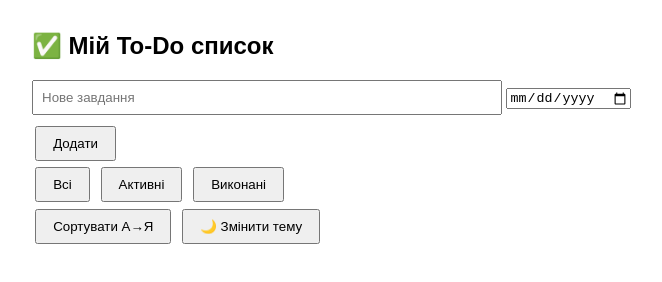
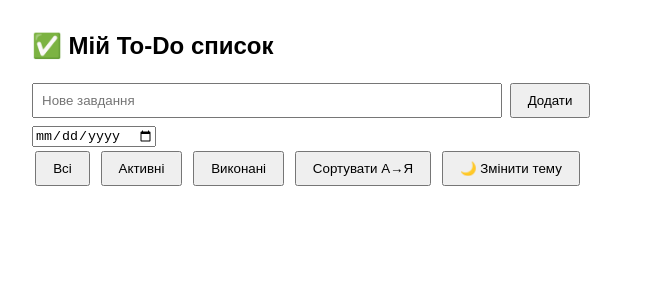
Before and after one commit to KisilVasyl/web-TO-DO, a plain HTML site: page index.html in a window 1280 px wide. Shown: the whole page, without its empty margins (308-970 px from the left). Drawn offline with Linux system fonts and the light colour scheme.

Commit message:
Update index.html

```diff
--- a/index.html
+++ b/index.html
@@ -74,18 +74,19 @@
 <body>
   <h2>✅ Мій To-Do список</h2>
 
-  <input id="taskInput" type="text" placeholder="Нове завдання">
+  <input id="taskInput" type="text" placeholder="Нове завдання"> <button id="addBtn">Додати</button>
   <input id="deadlineInput" type="date">
-  <button id="addBtn">Додати</button>
+
 
   <div>
     <button id="allBtn">Всі</button>
     <button id="activeBtn">Активні</button>
     <button id="completedBtn">Виконані</button>
+	<button id="sortBtn">Сортувати A→Я</button>
+    <button id="toggleTheme">🌙 Змінити тему</button>
   </div>
 
-  <button id="sortBtn">Сортувати A→Я</button>
-  <button id="toggleTheme">🌙 Змінити тему</button>
+
 
   <ul id="taskList"></ul>
 
```
